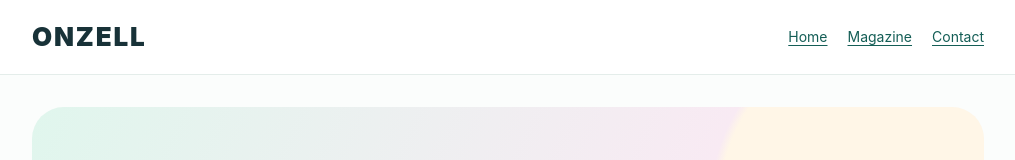
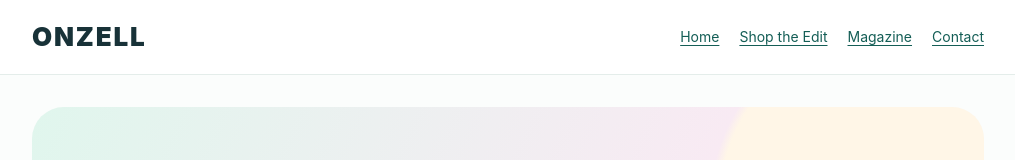
Before and after one commit to onzellcom/onzell, a plain HTML site: page discover.html in a window 1280 px wide. Shown: the top 160 px of the page, without its empty margins (132-1147 px from the left). Drawn offline with Linux system fonts and the light colour scheme.

Commit message:
Link approved-only OnZell shopping hub from discover.html

```diff
--- a/discover.html
+++ b/discover.html
@@ -10,7 +10,7 @@
 .tool{border:1px solid #deebe5;background:#f5faf8;border-radius:24px;padding:24px}.tool form{display:flex;flex-wrap:wrap;gap:10px}.tool input{border:1px solid #cadbd4;border-radius:14px;padding:13px 15px;font:inherit;min-width:220px;flex:1}.tool button{background:#183238;color:#fff;border:0;padding:13px 20px;border-radius:14px;font:inherit;cursor:pointer}.tool a{display:inline-block;margin:10px 15px 5px 0;font-weight:700}.hint{font-size:13px!important;color:#5a7475}.disclaimer{font-size:14px;background:#f3f9f7;border-left:4px solid #60b1a3;padding:13px 17px}
 @media(max-width:760px){.discover-hero{padding:36px 26px}.cards{grid-template-columns:1fr}.tool form{display:block}.tool input,.tool button{width:100%;margin-bottom:10px}.section-block{margin:32px 0}}
 </style></head>
-<body><header><div class="wrap bar"><a href="/" class="brand">ONZELL</a><nav aria-label="Navigation"><a href="/">Home</a><a href="/#magazine">Magazine</a><a href="/#contact">Contact</a></nav></div></header>
+<body><header><div class="wrap bar"><a href="/" class="brand">ONZELL</a><nav aria-label="Navigation"><a href="/">Home</a><a href="/shop.html">Shop the Edit</a><a href="/#magazine">Magazine</a><a href="/#contact">Contact</a></nav></div></header>
 <main class="wrap">
 <section class="discover-hero"><div class="eyebrow">OnZell · More to enjoy</div><h1>Discover more joy in every day.</h1><p class="dek">A little play, a little laughter, ideas for dinner, helpful habits, and new places to explore. Designed for curious people and families of all ages.</p><div class="quicklinks"><a href="#toys">Toys & play</a><a href="#jokes">Little laughs</a><a href="#stories">Short stories</a><a href="#recipes">Recipes</a><a href="#wellness">Wellness</a><a href="#today">News & weather</a><a href="#restaurants">Restaurants</a></div></section>
 <section class="section-block" id="toys"><div class="eyebrow">Fun together</div><h2>Toys, games & playful ideas</h2><p>Explore activities by interest and developmental stage—not by hype. Product picks and actual shopping links will follow once trusted merchants approve OnZell.</p><div class="cards">
```
